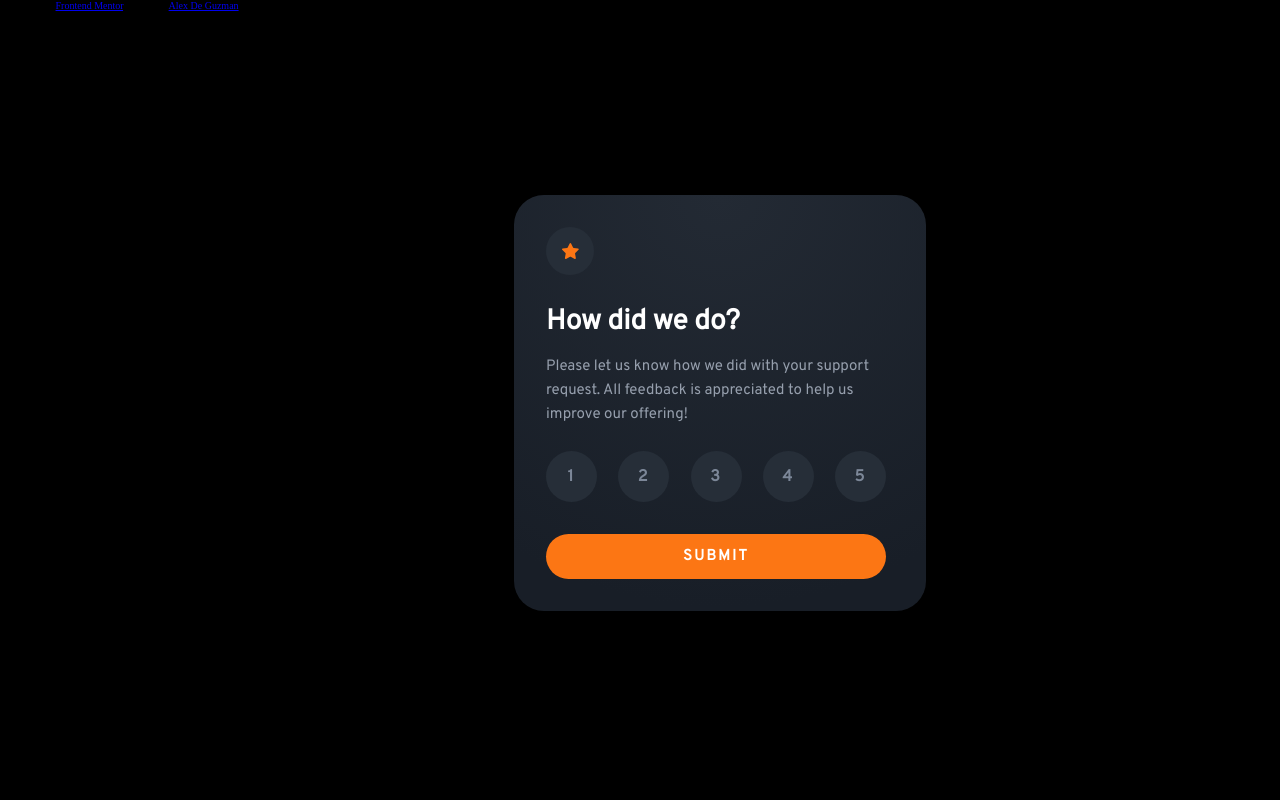
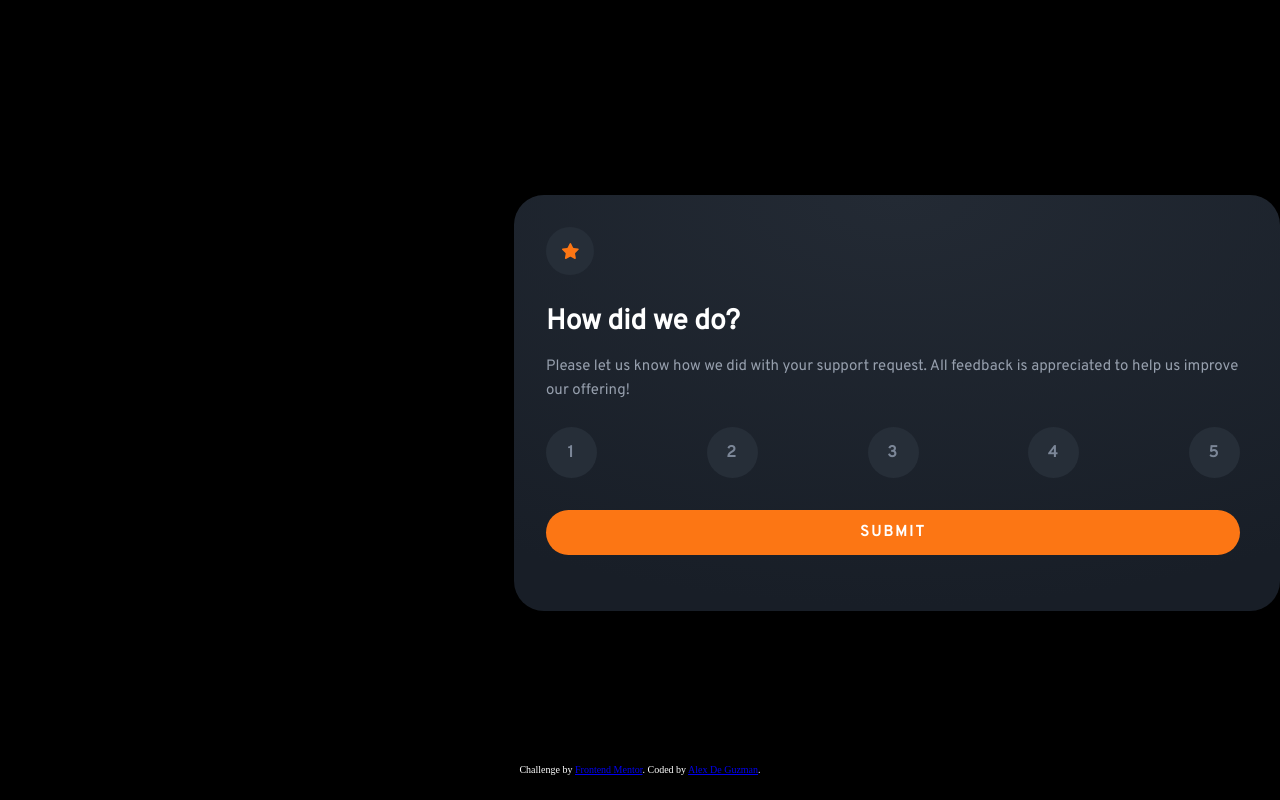
Before and after one commit to alexdeeguz/frontendmentor_interactive-rating-component, a plain HTML site: page index.html in a window 1280 px wide. Drawn offline with Linux system fonts and the light colour scheme.

```diff
--- a/styles.css
+++ b/styles.css
@@ -11,11 +11,13 @@
 body {
   background: #000000;
   position: relative;
+  width: 100%;
+  height: 100vh;
 }
 
 .card {
-  width: 41.2rem;
-  height: 41.6rem;
+  min-width: 41.2rem;
+  min-height: 41.6rem;
   background: radial-gradient(
     98.96% 98.96% at 50% 0%,
     #232a34 0%,
@@ -23,8 +25,8 @@
   );
   border-radius: 3rem;
   position: absolute;
-  top: 19.5rem;
-  left: 51.4rem;
+  margin-top: 19.5rem;
+  margin-left: 51.4rem;
   padding: 3.2rem 4rem 3.2rem 3.2rem;
 }
 
@@ -226,3 +228,12 @@
   line-height: 2.4rem;
   margin-top: 1.5rem;
 }
+
+
+.attribution {
+    position: absolute;
+    bottom: 2.5rem;
+    left: 50%;
+    color: white;
+    transform: translateX(-50%);
+}
```
